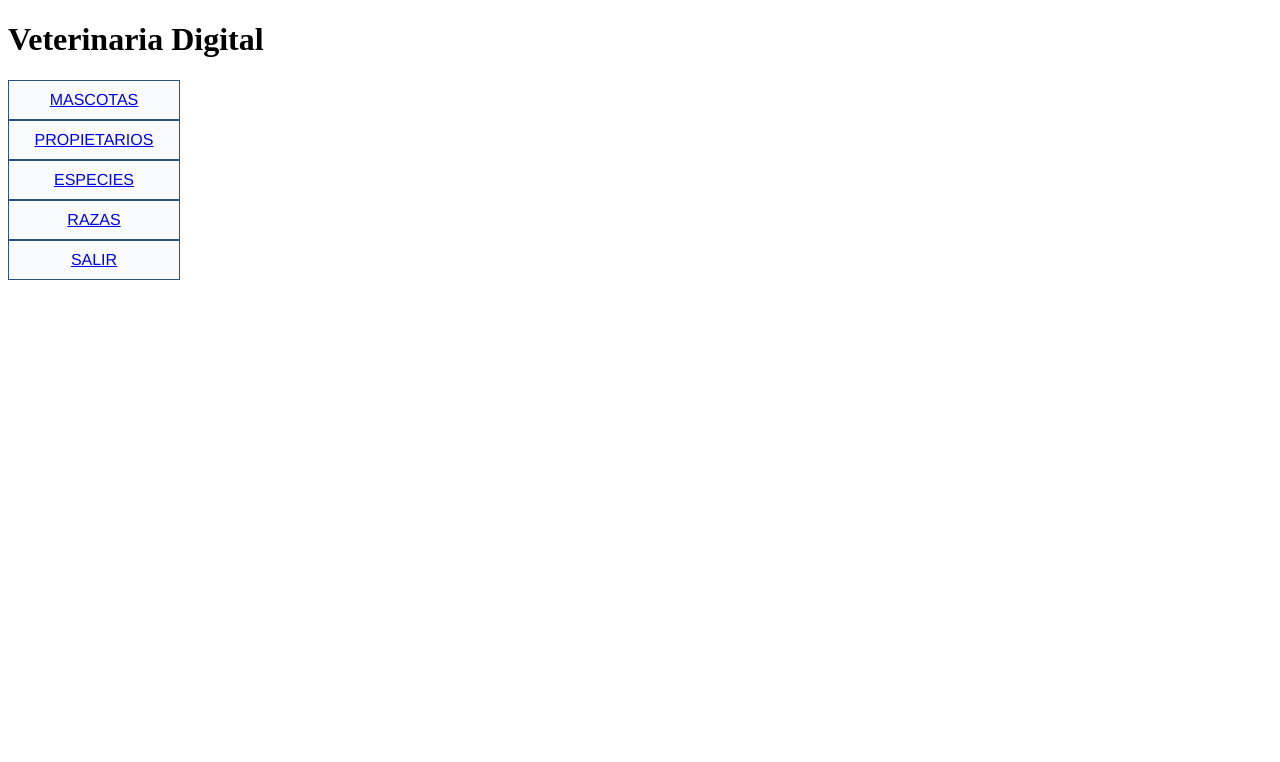
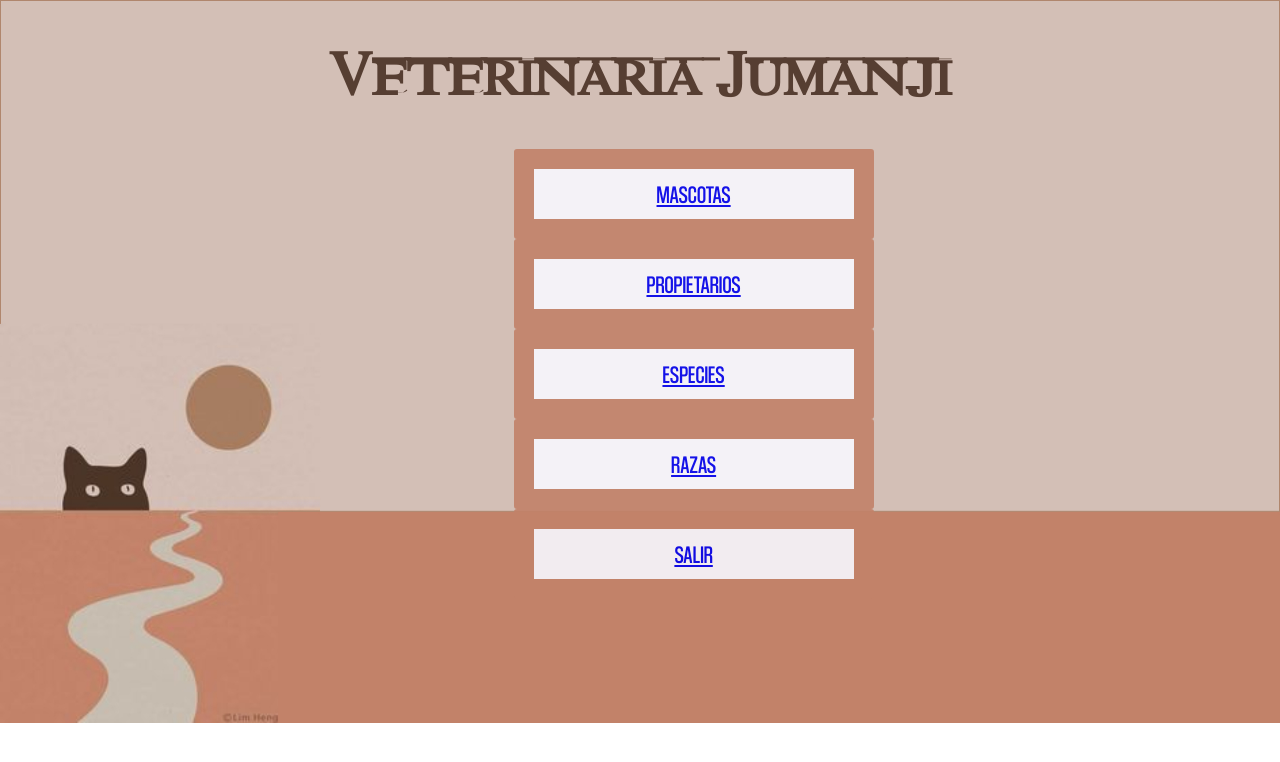
Before and after one commit to SilvinaZabinski/TP_ABML_MODULO1, a PHP site: page / in a window 1280 px wide. Shown: the top 762 px of the page. Run offline with PHP 8.4, Linux system fonts and the light colour scheme.

Commit message:
actualización

```diff
--- /dev/null
+++ b/Css/index.css
@@ -0,0 +1,54 @@
+
+
+    @font-face{
+        font-family: "botones_index";
+        src: url(fuente_botones.ttf);
+    }
+
+    .boton {
+        border: 20px solid #C28269;
+
+        border-bottom: -30px;
+        border-radius: 3px;
+        padding: 10px 10px;
+        background-color: ghostwhite;
+            opacity: 0.9;
+        color: black;
+        text-decoration: none; /*decoración texto*/
+        text-transform: uppercase; /*capitalización texto*/
+        font-family: "botones_index";
+        font-size: 25px;
+        text-align: center;
+        margin: 40 px;
+        width: 300px;
+        height:30px;
+        display: block;
+        position: relative;
+            left: 40%;
+            right: 40%;
+            top: 30%;
+            bottom: 30%;
+        }
+
+
+
+@font-face {
+    font-family: "titulo_personalizado";
+    src: url(fuente_personalizada.ttf)  }
+
+#personalizado {
+    font-family: "titulo_personalizado";
+    color:#563E32;
+}
+
+h1 {
+    text-align: center;
+    font-size: 60px;
+}
+
+
+body {
+    background-image: url(index.jpg);
+    background-repeat: no-repeat;
+    background-size: 100%;
+}
--- a/agregarespecie.php
+++ b/agregarespecie.php
@@ -1,5 +1,5 @@
 <?php
-$servername = "localhost:3306";
+$servername = "localhost:3307";
 $username = "root";
 $password = "";
 $dbname = "veterinaria";
@@ -21,7 +21,6 @@ echo "Conexión Exitosa <br>";
   <head>
     <meta charset="utf-8">
     <meta name="viewport" content="width=device-width">
-
     <link href="diseveterinaria.css" rel="stylesheet" type="text/css" />
   </head>
 <body>
--- a/agregarmascota.php
+++ b/agregarmascota.php
@@ -1,5 +1,5 @@
 <?php
-$servername = "localhost";
+$servername = "localhost:3307";
 $username = "root";
 $password = "";
 $dbname = "veterinaria";
--- a/agregarraza.php
+++ b/agregarraza.php
@@ -1,5 +1,5 @@
 <?php
-$servername = "localhost:3306";
+$servername = "localhost:3307";
 $username = "root";
 $password = "";
 $dbname = "veterinaria";
--- a/editarmascota.php
+++ b/editarmascota.php
@@ -1,5 +1,5 @@
 <?php
-$servername = "localhost:3306";
+$servername = "localhost:3307";
 $username = "root";
 $password = "";
 $dbname = "veterinaria";
--- a/index.css
+++ /dev/null
@@ -1,12 +0,0 @@
-.boton {
-    border: 1px solid #2e518b; /*anchura, estilo y color borde*/
-    padding: 10px 10px; /*espacio alrededor texto*/
-    background-color: #f9fafc; /*color botón*/
-    color: #ffffff; /*color texto*/
-    text-decoration: none; /*decoración texto*/
-    text-transform: uppercase; /*capitalización texto*/
-    font-family: 'Helvetica', sans-serif; /*tipografía texto*/
-    width:150px;
-    text-align: center;
-    margin: 40 px;
-    }
--- a/index.php
+++ b/index.php
@@ -3,12 +3,11 @@
   <head>
     <meta charset="utf-8">
     <meta name="viewport" content="width=device-width">
-    <title>INICIO ABML VETERINARIA</title>
-    <link href="index.css" rel="stylesheet" type="text/css" />
-    <link href="font.css" rel="stylesheet"/>
+    <title>VETERINARIA JUMANJI</title>
+    <link href="Css/index.css" rel="stylesheet" type="text/css" />
   </head>
   <body>
-    <h1>Veterinaria Digital</h1>
+    <h1 id= "personalizado"> Veterinaria Jumanji </h1>
     <div class=boton>
     <a href="pagmascota.php">Mascotas</a>
     </div>
@@ -24,6 +23,5 @@
     <div class=boton>
     <a href="salir.php">Salir</a>
     </div>
-    <script src="script.js"></script>
     </body>
 </html>
--- a/nuevoespecie.php
+++ b/nuevoespecie.php
@@ -1,6 +1,6 @@
 <?php
 
-$servername = "localhost:3306";
+$servername = "localhost:3307";
 $username = "root";
 $password = "";
 $dbname = "veterinaria";
--- a/nuevomascota.php
+++ b/nuevomascota.php
@@ -1,6 +1,6 @@
 <?php
 
-$servername = "localhost:3306";
+$servername = "localhost:3307";
 $username = "root";
 $password = "";
 $dbname = "veterinaria";
@@ -42,7 +42,7 @@ $conn->close();
     <link href="index.css" rel="stylesheet" type="text/css" />
   </head>
   <body>
-    <div class=boton">
+    <div class=boton>
 	<a href="pagmascota.php">Salir</a>
    </div>
     <script src="script.js"></script>
--- a/nuevopropietario.php
+++ b/nuevopropietario.php
@@ -1,6 +1,6 @@
 <?php
 
-$servername = "localhost:3306";
+$servername = "localhost:3307";
 $username = "root";
 $password = "";
 $dbname = "veterinaria";
--- a/nuevoraza.php
+++ b/nuevoraza.php
@@ -1,6 +1,6 @@
 <?php
 
-$servername = "localhost:3306";
+$servername = "localhost:3307";
 $username = "root";
 $password = "";
 $dbname = "veterinaria";
--- a/pagespecie.php
+++ b/pagespecie.php
@@ -25,7 +25,7 @@ th
             <tbody>
                 <?php
                     //############## CONEXION A LA BASE ##############
-                    $servername = "localhost";
+                    $servername = "localhost:3307";
                     $username = "root";
                     $password = "";
                     $database = "veterinaria";
--- a/pagraza.php
+++ b/pagraza.php
@@ -27,7 +27,7 @@ th
             <tbody>
                 <?php
                     //############## CONEXION A LA BASE ##############
-                    $servername = "localhost";
+                    $servername = "localhost:3307";
                     $username = "root";
                     $password = "";
                     $database = "veterinaria";
```
Also changed, not shown: Css/abm.css (renamed from abm.css), Css/diseveterinaria.css (renamed from diseveterinaria.css), Css/fuente_botones.ttf (added), Css/fuente_personalizada.ttf (added), Css/index.jpg (added).
